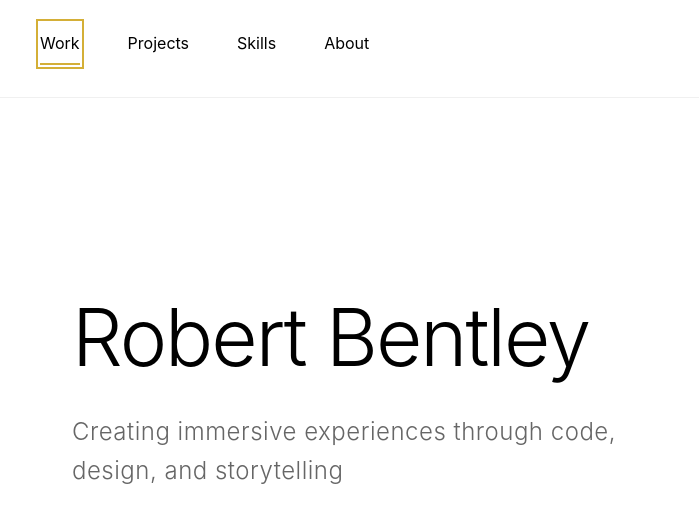
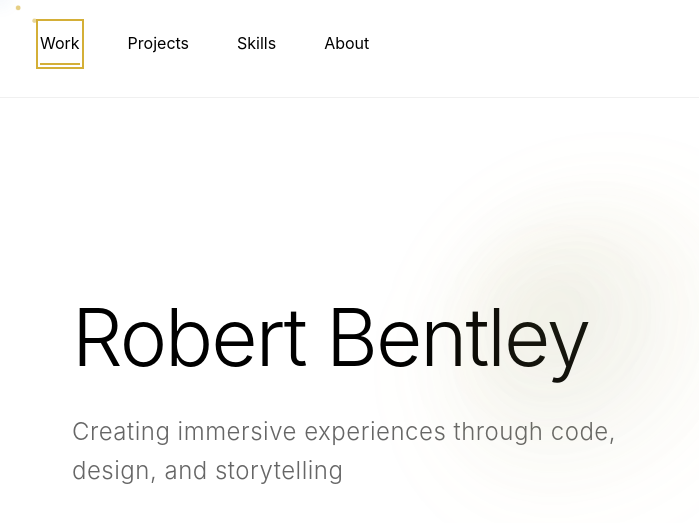
Before and after one commit to mthokub23/RobertKubheka, a plain HTML site: page index.html in a window 1280 px wide. Both pictures are taken after a click on the link "Work". Shown: the part 35-558 px from the top of the page, without its empty margins (0-699 px from the left). Drawn offline with Linux system fonts and the light colour scheme.

Commit message:
Updated Parralax

```diff
--- a/css/styles.css
+++ b/css/styles.css
@@ -486,3 +486,26 @@ h3 {
         page-break-inside: avoid;
     }
 }
+
+/* Cursor parallax overlay */
+.cursor-overlay{
+    position:fixed;
+    inset:0;
+    pointer-events:none;
+    z-index:1500;
+    display:none; /* shown on mouse move */
+}
+.parallax-blob{
+    position:absolute;
+    border-radius:50%;
+    pointer-events:none;
+    will-change:left,top,transform;
+    mix-blend-mode:screen;
+}
+.cursor-dot{position:absolute;width:12px;height:12px;border-radius:50%;background:var(--accent);box-shadow:0 6px 18px rgba(43,108,176,0.18);transform:translate(-50%,-50%);pointer-events:none;will-change:transform;}
+.cursor-particle{position:absolute;width:8px;height:8px;border-radius:50%;background:rgba(212,175,55,0.95);transform:translate(-50%,-50%);pointer-events:none;will-change:transform,opacity;}
+
+/* disable on touch devices and for reduced-motion */
+@media (pointer:coarse), (prefers-reduced-motion: reduce) {
+    .cursor-overlay{display:none!important}
+}
--- a/js/main.js
+++ b/js/main.js
@@ -366,3 +366,94 @@ window.addEventListener('error', (e) => {
 
 // Expose closeViewer globally for error fallback
 window.closeViewer = closeViewer;
+
+/* Cursor parallax + particle cluster (desktop only) */
+(function initCursorParallax(){
+    const prefersReducedMotion = window.matchMedia('(prefers-reduced-motion: reduce)').matches;
+    const isCoarse = window.matchMedia('(pointer: coarse)').matches;
+    if (prefersReducedMotion || isCoarse) return;
+
+    // overlay container
+    const overlay = document.createElement('div');
+    overlay.className = 'cursor-overlay';
+    document.body.appendChild(overlay);
+
+    // parallax blobs (subtle blurred gradients)
+    const blobsCfg = [
+        { depth: 0.02, size: 380, color: 'rgba(212,175,55,0.10)' },
+        { depth: 0.06, size: 260, color: 'rgba(43,108,176,0.08)' },
+        { depth: 0.12, size: 140, color: 'rgba(212,175,55,0.06)' }
+    ];
+    const blobs = blobsCfg.map(cfg => {
+        const el = document.createElement('div');
+        el.className = 'parallax-blob';
+        el.style.width = cfg.size + 'px';
+        el.style.height = cfg.size + 'px';
+        el.style.background = `radial-gradient(circle at 30% 30%, ${cfg.color}, transparent 60%)`;
+        el.style.filter = 'blur(40px)';
+        el.dataset.depth = String(cfg.depth);
+        overlay.appendChild(el);
+        return el;
+    });
+
+    // cursor dot
+    const dot = document.createElement('div'); dot.className = 'cursor-dot'; overlay.appendChild(dot);
+
+    // particle cluster
+    const particles = [];
+    const PARTICLE_COUNT = 7;
+    for (let i=0;i<PARTICLE_COUNT;i++){
+        const p = document.createElement('div'); p.className = 'cursor-particle'; overlay.appendChild(p);
+        particles.push({ el: p, x: 0, y: 0, tx: 0, ty: 0, angle: Math.random()*Math.PI*2, rad: 18 + Math.random()*40 });
+    }
+
+    let mouseX = window.innerWidth/2, mouseY = window.innerHeight/2;
+    let dotX = mouseX, dotY = mouseY;
+
+    function show(){ overlay.style.display = 'block'; }
+    function hide(){ overlay.style.display = 'none'; }
+
+    function onMove(e){
+        mouseX = e.clientX; mouseY = e.clientY; show();
+    }
+    function onLeave(){ hide(); }
+
+    window.addEventListener('mousemove', onMove);
+    window.addEventListener('mouseleave', onLeave);
+    window.addEventListener('touchstart', onLeave, {passive:true});
+
+    function lerp(a,b,n){return (1-n)*a + n*b}
+
+    function animate(){
+        // smooth cursor dot
+        dotX = lerp(dotX, mouseX, 0.18);
+        dotY = lerp(dotY, mouseY, 0.18);
+        dot.style.transform = `translate(${dotX}px, ${dotY}px) translate(-50%,-50%)`;
+
+        // particles orbit slightly around cursor with lag
+        particles.forEach((p,i)=>{
+            const t = Date.now()/800 + i;
+            const angle = p.angle + t*0.3;
+            const radius = p.rad + Math.sin(Date.now()/500 + i)*6;
+            p.tx = mouseX + Math.cos(angle)*radius;
+            p.ty = mouseY + Math.sin(angle)*radius;
+            p.x = lerp(p.x, p.tx, 0.12 - i*0.01);
+            p.y = lerp(p.y, p.ty, 0.12 - i*0.01);
+            p.el.style.transform = `translate(${p.x}px, ${p.y}px) translate(-50%,-50%) scale(${0.7 - i*0.04})`;
+            p.el.style.opacity = `${0.95 - i*0.1}`;
+        });
+
+        // parallax blobs track relative to center
+        const cx = window.innerWidth/2, cy = window.innerHeight/2;
+        const dx = (mouseX - cx), dy = (mouseY - cy);
+        blobs.forEach(b => {
+            const depth = parseFloat(b.dataset.depth || '0.05');
+            const bx = cx + dx * depth; const by = cy + dy * depth;
+            b.style.left = `${bx - b.offsetWidth/2}px`;
+            b.style.top = `${by - b.offsetHeight/2}px`;
+        });
+
+        requestAnimationFrame(animate);
+    }
+    requestAnimationFrame(animate);
+})();
```
